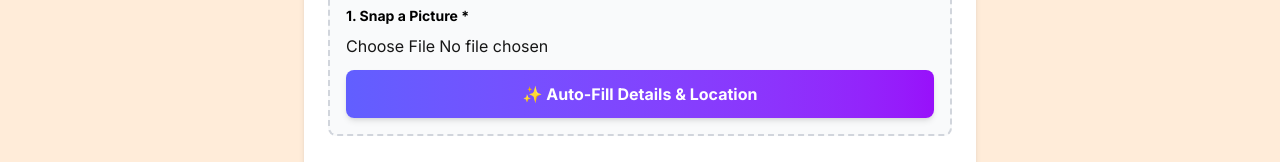
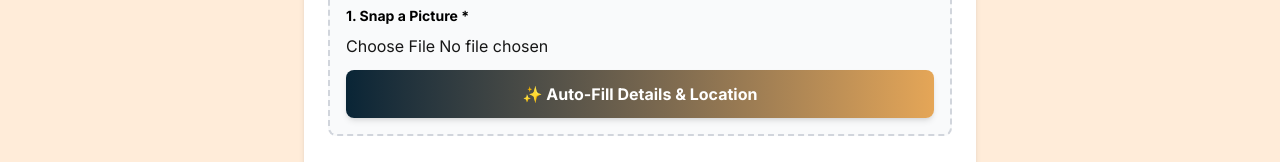
Before and after one commit to agath2/JumboFind, a Next.js app: page /reportitem in a window 1280 px wide. Shown: the part 208-370 px from the top of the page. Built offline with nearby package versions, Linux system fonts and the light colour scheme; no server answers; the database is empty.

Commit message:
updated report page button

```diff
--- a/app/reportitem/page.tsx
+++ b/app/reportitem/page.tsx
@@ -218,7 +218,7 @@ const handleSubmit = async (e: React.FormEvent) => {
               type="button"
               onClick={handleAIAnalyze}
               disabled={isAnalyzing}
-              className="w-full cursor-pointer px-4 py-3 bg-gradient-to-r from-indigo-500 to-purple-600 text-white font-bold rounded-lg transition-all duration-200 hover:-translate-y-0.5 hover:scale-[1.01] hover:shadow-lg active:translate-y-0 active:scale-100 disabled:cursor-not-allowed disabled:opacity-50 disabled:hover:translate-y-0 disabled:hover:scale-100 disabled:hover:shadow-md flex items-center justify-center gap-2 shadow-md"
+              className="w-full cursor-pointer px-4 py-3 bg-gradient-to-r from-dark-navy to-dark-yellow text-white font-bold rounded-lg transition-all duration-200 hover:-translate-y-0.5 hover:scale-[1.01] hover:shadow-lg active:translate-y-0 active:scale-100 disabled:cursor-not-allowed disabled:opacity-50 disabled:hover:translate-y-0 disabled:hover:scale-100 disabled:hover:shadow-md flex items-center justify-center gap-2 shadow-md"
             >
               {isAnalyzing ? "✨ Processing Image & GPS..." : "✨ Auto-Fill Details & Location"}
             </button>
```
